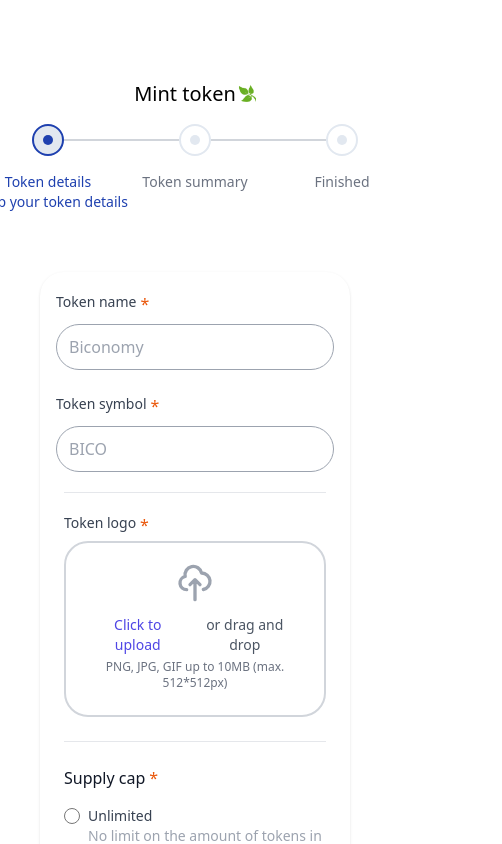
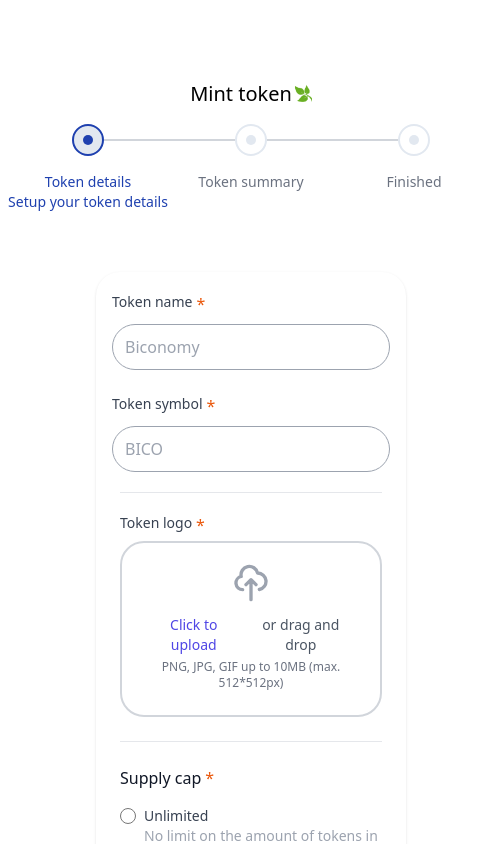
Before and after one commit to izuchukwu-eric/minting-stepper, a Next.js app: page / in a window 390 px wide. Shown: the top 844 px of the page, 502 px wide, since content can reach past the window. Built offline with nearby package versions, Linux system fonts and the light colour scheme.

Commit message:
new commit

```diff
--- a/components/Stepper.tsx
+++ b/components/Stepper.tsx
@@ -78,8 +78,7 @@
 
     const displaySteps = newStep.map((step: any, index: number) => {
         return (
-            <div key={index} className={
-                index !== newStep.length - 1 ? 'w-full flex items-center' : "flex items-center"}>
+            <div key={index} className={index !== newStep.length - 1 ? 'w-full flex items-center' : "flex items-center"}>
                 <div className='relative flex flex-col items-center text-teal-600'>
                     <div className={`rounded-full transition duration-500 ease-in-out h-8 w-8 flex items-center justify-center py-3
                         ${step.selected ? "bg-slate-200 font-bold border-2 border-blue-800" : "border-2 border-slate-200 bg-white"} ${index === 2 && step.selected && "border-2 bg-green-200 ring-offset-2 ring-4 ring-green-100 border-green-800"} ${index === 1 && step.selected && "border-2 ring-offset-2 ring-4 ring-blue-100"} ${index === 1 && step.completed && "ring-0 ring-offset-0"}`
@@ -141,7 +140,7 @@
                 alt="leaf"
             />
         </div>
-        <div className='mx-4 p-4 flex justify-between items-center '>
+        <div className='md:mx-4 p-4 flex justify-between items-center '>
             {displaySteps}
         </div>
     </>
--- a/pages/index.tsx
+++ b/pages/index.tsx
@@ -41,7 +41,7 @@
 
   return (
     <div className="md:w-1/2 mx-auto pb-2 bg-white">
-      <div className='container horizontal mt-20'>
+      <div className='container horizontal mt-20 mx-14'>
         {/**Stepper */}
         <Stepper
           steps={steps}
```
